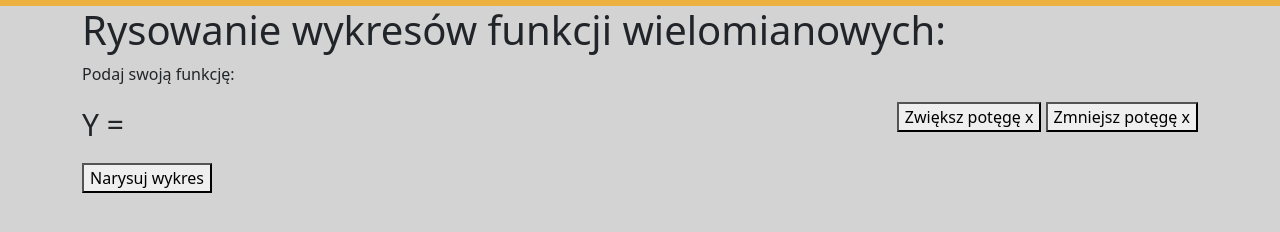
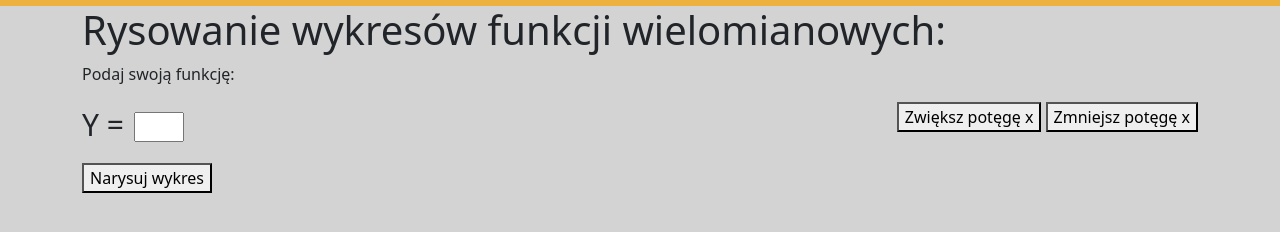
Before and after one commit to Vortex979/JakubPodsiadly.github.io, a website: page Zadanie_4/index.html in a window 1280 px wide. Shown: the part 60-292 px from the top of the page. Drawn offline with nearby package versions, Linux system fonts and the light colour scheme; a web font is replaced by a local one.

Commit message:
Quick fix

```diff
--- a/Zadanie_4/index.html
+++ b/Zadanie_4/index.html
@@ -209,7 +209,7 @@
         </div>
 
         <p class="equation-static"> Y = </p>
-        <div class="equation">  </div>
+        <div class="equation"> <input class="equation-coefficient"> </div>
 
         <div style="clear: both"></div>
         <button id="drawChart"> Narysuj wykres </button>
```
